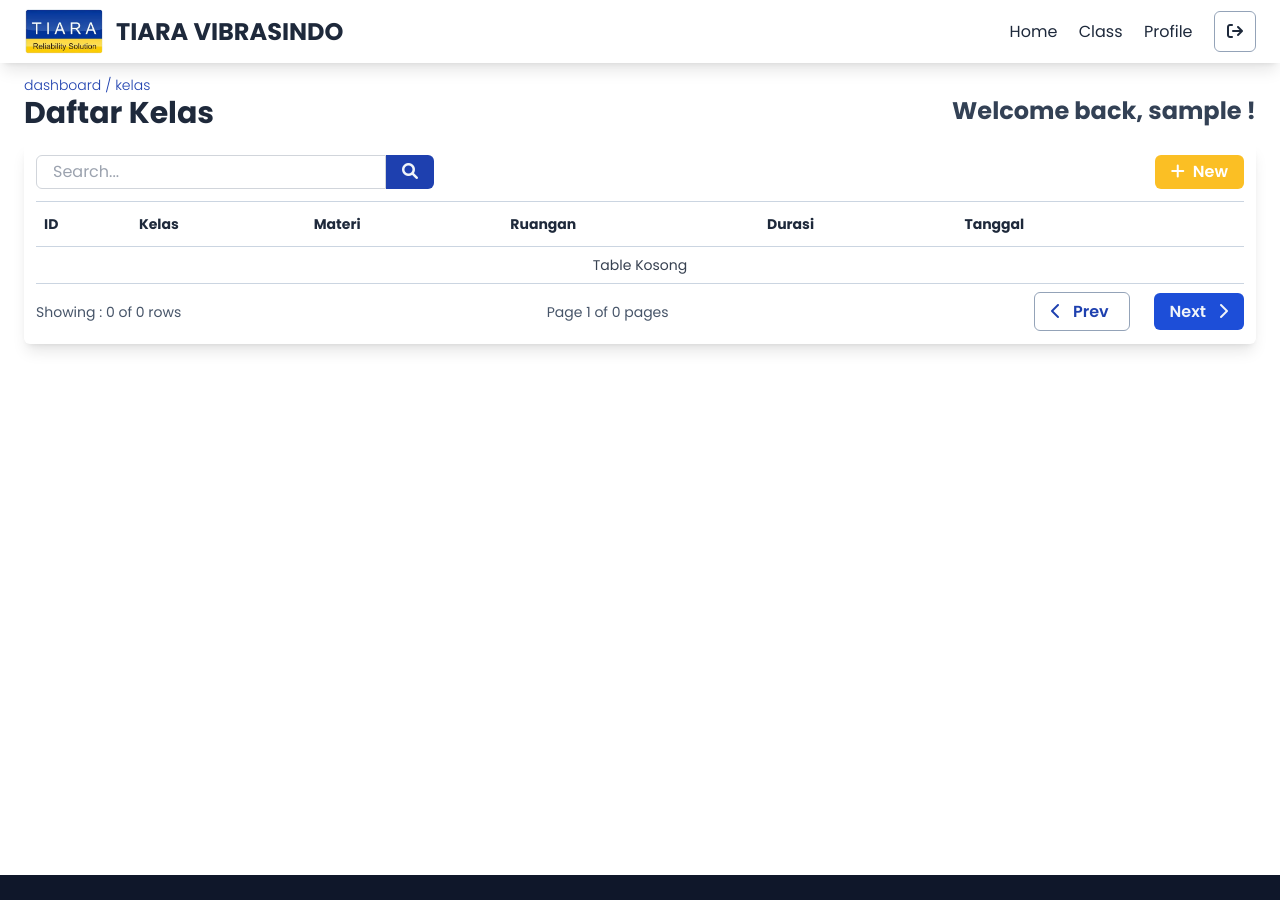
After one commit to AthallahZachari/WEB-KP-TiaraVibrasindo, a PHP site: page /pages/employee/class.php in a window 1280 px wide. The commit adds this page. Shown: the top 900 px of the page. Run offline with PHP 8.4, Linux system fonts and the light colour scheme; the visitor is signed in with stand-in values (Sample User, id 1); data that the repository does not hold is empty; style sheets or scripts are compiled from the project's sources; some libraries are stand-ins or nearby versions.

Commit message:
mentor class section

```diff
--- a/pages/admin/class.php
+++ b/pages/admin/class.php
@@ -20,7 +20,7 @@ $searchClass = '';
 // [ GET ] all kelas
 $sqlClass = "SELECT class.*, materi.nama_materi, admin.admin_name
             FROM class JOIN materi ON class.materi = materi.id_materi
-            JOIN admin ON class.pengajar = admin.id_admin ";
+            JOIN admin ON class.pengajar = admin.id_admin ORDER BY class.id_class";
 
 // [ GET ] get kelas dari searchbox (jika ada)
 if (isset($_GET['searchbox']) && !empty($_GET['searchbox'])) {
@@ -97,7 +97,7 @@ if ($_SERVER['REQUEST_METHOD'] === 'POST') {
         <p>dashboard / inputKelas</p>
       </section>
       <section class=" mb-3 text-3xl text-slate-700 font-bold flex justify-between">
-        <h1 class="  text-slate-800 font-bold">Dashboard</h1>
+        <h1 class="  text-slate-800 font-bold">Daftar Kelas</h1>
         <h1 class=" text-2xl">Welcome back, <?= $_SESSION['current_user'] ?> !</h1>
       </section>
 
--- /dev/null
+++ b/pages/employee/class.php
@@ -0,0 +1,54 @@
+<?php
+session_start();
+include '../../includes/connection/connection.php';
+include '../../includes/header.php';
+
+if (!isset($_SESSION['role']) && !isset($_SESSION['current_user'])) {
+  header("Location: ../index.php");
+  exit();
+}
+
+// [ PAGINATION ]
+$limit = 10; // Jumlah data per halaman
+$page = isset($_GET['page']) ? (int)$_GET['page'] : 1; // Halaman saat ini
+$start = ($page > 1) ? ($page * $limit) - $limit : 0; // Hitung offset
+
+$queryClass = $conn->prepare("SELECT class.*, materi.nama_materi FROM class JOIN materi ON class.materi = materi.id_materi WHERE pengajar = ?");
+$queryClass->execute([$_SESSION['userID']]);
+$rowClass = $queryClass->fetchAll(PDO::FETCH_ASSOC);
+
+$sqlCount = $conn->prepare("SELECT COUNT(*) as total FROM class WHERE pengajar = ?");
+$sqlCount->execute([$_SESSION['userID']]);
+$total_rows = $sqlCount->fetchColumn();
+
+$total_pages = ceil($total_rows / $limit);
+
+// [GET] Mulai dan akhir baris yang ditampilkan
+$start_row = $start + 1;
+$end_row = min($start + $limit, $total_rows);
+
+?>
+
+<body class=" w-full">
+  <?php include '../component/navbar.php'; ?>
+  <div class=" px-6 h-[100vh]">
+    <section class=" w-full">
+      <section class=" mt-3 text-sm text-blue-800 font-light">
+        <p>dashboard / kelas</p>
+      </section>
+      <section class=" mb-3 text-3xl text-slate-700 font-bold flex justify-between">
+        <h1 class="  text-slate-800 font-bold">Daftar Kelas</h1>
+        <h1 class=" text-2xl">Welcome back, <?= $_SESSION['current_user'] ?> !</h1>
+      </section>
+
+      <!-- [ TABLE ] -->
+      <div class=" w-full px-3 py-3 rounded-md shadow-lg">
+        <?php include './tables/tblClass.php';?>
+      </div>
+
+    </section>
+  </div>
+</body>
+<div class=" w-full">
+  <?php include '../../includes/footer.php'; ?>
+</div>
--- /dev/null
+++ b/pages/employee/tables/tblClass.php
@@ -0,0 +1,247 @@
+<div class=" w-auto mb-3 flex justify-between">
+  <form action="" method="GET" class=" flex items-center">
+    <input type="text" name="searchbox" placeholder="Search..." class=" rounded-tl-md rounded-bl-md px-4 py-1 border border-gray-300 focus:outline-none focus:ring-1 focus:ring-amber-400">
+    <button type="submitSearch" class=" px-4 py-[4.7px] bg-blue-800 text-slate-100 rounded-tr-md rounded-br-md">
+      <i class="fa-solid fa-magnifying-glass"></i>
+    </button>
+  </form>
+  <button id="btnAddClass" class=" px-4 py-[4.7px] text-white font-semibold rounded-md bg-amber-400 hover:bg-amber-500"><i class="fa-solid fa-plus mr-2"></i>New</button>
+</div>
+<table class="text-sm overflow-x-auto table-auto w-full">
+  <thead>
+    <tr class="border-y-[1.5px] border-y-slate-300 text-slate-800">
+      <th class=" text-left px-2 py-3">ID</th>
+      <th class=" text-left px-2 py-3">Kelas</th>
+      <th class=" text-left px-2 py-3">Materi</th>
+      <th class=" text-left px-2 py-3">Ruangan</th>
+      <th class=" text-left px-2 py-3">Durasi</th>
+      <th class=" text-left px-2 py-3">Tanggal</th>
+      <th class=" text-center px-2 py-3 w-[50px]"></th>
+    </tr>
+  </thead>
+  <tbody>
+    <?php if ($queryClass->rowCount() > 0) : ?>
+      <?php foreach ($rowClass as $row) : ?>
+        <?php $row['pengajar'] == 7 ? $bgColor = "bg-red-600 text-slate-200" : ''; ?>
+        <tr class=" text-slate-600">
+          <td class="px-2 py-2"><?= $row['id_class'] ?></td>
+          <td class="px-2 py-2"><?= $row['nama_kelas'] ?></td>
+          <td class="px-2 py-2"><?= $row['nama_materi'] ?></td>
+          <td class="px-2 py-2"><?= $row['ruangan'] ?></td>
+          <td class="px-2 py-2"><?= $row['durasi'] ?> menit</td>
+          <td class="px-2 py-2"><?= $row['tanggal'] ?></td>
+          <td class="text-center ">
+            <button id="action-<?= $row['id_class'] ?>" class="action-button px-2 py-[5px] rounded-md hover:bg-slate-200"><i class="fa-solid fa-ellipsis"></i></button>
+            <div id="dropdown-<?= $row['id_class'] ?>" class="dropdown-content hidden absolute mt-1 text-left bg-white border-2 border-white  rounded-md shadow-lg">
+              <button
+                href="#"
+                onclick="toggleEditForm('<?= $row['id_class'] ?>')"
+                class="block w-full px-4 py-2 text-sm text-left text-gray-700 rounded-md hover:bg-gray-100">
+                Edit
+              </button>
+              <form action="class.php" method="POST">
+                <input type="hidden" name="deleteRow" value="<?= $row['id_class'] ?>">
+                <button type="submit" name="btnDeleteRow" class="px-4 py-2 text-sm text-left text-red-700 rounded-md hover:bg-red-100">Hapus</button>
+              </form>
+            </div>
+
+            <section id="formEditClass-<?= $row['id_class'] ?>" class="fixed inset-0 flex z-30 items-center justify-center bg-black bg-opacity-50 text-left hidden">
+              <div class="bg-white rounded-lg px-5 w-[40%]">
+                <div class="py-3 mb-2 border-b-[2px] border-b-slate-400">
+                  <div class=" mt-2 py-2 flex justify-between">
+                    <h2 class="text-2xl text-slate-800 font-semibold"><?= $row['nama_kelas'] ?></h2>
+                    <p class=" text-slate-700 mt-2 font-semibold"><i class="fa-solid fa-user mr-2"></i><?= $row['admin_name'] ?></p>
+                  </div>
+                </div>
+                <form action="" method="POST" id="formEditClass" class=" grid grid-cols-3 gap-2 py-5">
+                  <input type="hidden" name="edit_id_class" id="edit_id_class" value="<?= $row['id_class'] ?>">
+
+                  <label for="edit_class" class=" mb-2 block text-sm font-medium text-gray-700">Nama Kelas</label>
+                  <input type="text" name="edit_class" id="edit_class" class=" col-span-2 rounded-md px-4 py-2 mb-4 border border-slate-400 focus:outline-none focus:ring-1 focus:ring-amber-300">
+
+                  <label for="edit_ruangan" class=" mb-2 block text-sm font-medium text-gray-700">Ruangan</label>
+                  <input type="text" name="edit_ruangan" id="edit_ruangan" class=" col-span-2 rounded-md px-4 py-2 mb-4 border border-slate-400 focus:outline-none focus:ring-1 focus:ring-amber-300">
+
+
+                  <label for="edit_pengajar_tanggal" class=" mb-2 block text-sm font-medium text-gray-700">Pengajar & Materi</label>
+                  <div class=" w-full relative inline-block col-start-2 col-end-3 mb-3">
+                    <button type="button" id="dropdownPengajar" class=" w-full px-3 py-2 flex justify-between items-center col-start-2 col-end-3 border border-slate-400  rounded-md">Pengajar<i class="fa-solid fa-chevron-down ml-2"></i></button>
+                    <ul id="listMentor" class=" text-left text-sm hidden absolute left-0 mt-2 border-2 border-white bg-white shadow-md rounded-md">
+                      <?php foreach ($rowMentor as $mentor) : ?>
+                        <?php if ($mentor['id_admin'] != 1) : ?>
+                          <li class="p-2 rounded-md hover:cursor-pointer hover:bg-slate-200" data-value="<?= htmlspecialchars($mentor['id_admin']); ?>">
+                            <?= htmlspecialchars($mentor['admin_name']); ?>
+                          </li>
+                        <?php endif; ?>
+                      <?php endforeach; ?>
+                    </ul>
+                  </div>
+                  <div class=" w-full relative inline-block col-start-3 col-end-4">
+                    <button type="button" id="dropdownMateri" class=" w-full px-3 py-2 flex justify-between items-center col-start-2 col-end-3 bg-amber-400 rounded-md">Materi<i class="fa-solid fa-chevron-down ml-2"></i></button>
+                    <ul id="listMateri" class=" text-left text-sm hidden absolute left-0 mt-2 border-2 border-white bg-white shadow-md rounded-md">
+                      <?php foreach ($rowMateri as $materi) : ?>
+                        <li class="p-2 rounded-md hover:cursor-pointer hover:bg-slate-200" data-value="<?= htmlspecialchars($materi['id_materi']); ?>">
+                          <?= htmlspecialchars($materi['nama_materi']); ?>
+                        </li>
+                      <?php endforeach; ?>
+                    </ul>
+                  </div>
+
+                  <label for="edit_durasi" class=" mb-2 block text-sm font-medium text-gray-700">Durasi</label>
+                  <input type="number" name="edit_durasi" id="edit_durasi" class=" col-span-2 rounded-md px-4 py-2 mb-4 border border-slate-400 focus:outline-none focus:ring-1 focus:ring-amber-300">
+
+                  <button
+                    type="button"
+                    class=" px-4 py-3 mr-3 col-start-1 col-end-2 border border-gray-300 rounded-md text-slate-600 hover:bg-gray-100"
+                    onclick="toggleEditForm('<?= $row['id_class'] ?>')">
+                    Cancel
+                  </button>
+                  <button
+                    type="submit"
+                    name="submitEditMateri"
+                    class=" px-4 py-3 col-start-2 col-end-4 bg-blue-700 text-white rounded-md hover:bg-blue-800">
+                    Save
+                  </button>
+
+                </form>
+              </div>
+            </section>
+          </td>
+        </tr>
+      <?php endforeach; ?>
+    <?php else: ?>
+      <tr>
+        <td colspan="12" class="py-2 px-4 text-center text-gray-700">Table Kosong</td>
+      </tr>
+    <?php endif; ?>
+  </tbody>
+</table>
+<div class=" border-b-[1.5px] border-b-slate-300"></div>
+
+<!-- PAGINATION -->
+<section class=" mt-2 py-2 flex justify-between items-center ">
+  <p class="text-slate-600 text-sm">Showing : <?= $end_row ?> of <?= $total_rows; ?> rows</p>
+  <p class="text-slate-600 text-sm">Page <?= $page; ?> of <?= $total_pages; ?> pages</p>
+  <div>
+    <a href="inputmateri.php?page=<?= max(1, $page - 1); ?>" class="hover:bg-slate-200 text-blue-800 font-semibold border border-slate-400 px-4 py-[7px] mr-3 rounded-md transition-all duration-300">
+      <i class="fa-solid fa-chevron-left mr-3"></i>Prev
+    </a>
+    <?php if ($page > 3) : ?>
+      <a href="inputmateri.php?page=1" class="px-3 py-[7px] font-semibold rounded-md border border-slate-400 hover:bg-gray-200 transition-all duration-300">1</a>
+      <?php if ($page > 4) : ?>
+        <span class="px-3 py-2 font-semibold">...</span>
+      <?php endif; ?>
+    <?php endif; ?>
+
+    <?php for ($i = max(1, $page - 2); $i <= min($total_pages, $page + 2); $i++) : ?>
+      <a href="inputmateri.php?page=<?= $i; ?>" class="px-3 py-[7px] font-semibold rounded-md border border-slate-400 hover:bg-opacity-90 <?= $i == $page ? 'bg-amber-500 text-slate-100' : '' ?>"><?= $i; ?></a>
+    <?php endfor; ?>
+
+    <?php if ($page < $total_pages - 2) : ?>
+      <?php if ($page < $total_pages - 3) : ?>
+        <span class="px-3 py-2 font-semibold">...</span>
+      <?php endif; ?>
+      <a href="inputmateri.php?page=<?= $total_pages; ?>" class="px-3 py-[7px] font-semibold rounded-md border border-slate-400 hover:bg-gray-200 transition-all duration-300"><?= $total_pages; ?></a>
+    <?php endif; ?>
+
+    <a href="inputmateri.php?page=<?= min($total_pages, $page + 1); ?>" class="bg-blue-700 hover:bg-blue-800 text-slate-100 font-semibold px-4 py-[7px] ml-3 rounded-md">
+      Next<i class="fa-solid fa-chevron-right ml-3"></i>
+    </a>
+  </div>
+</section>
+<script>
+  document.addEventListener('DOMContentLoaded', function() {
+
+    // Get all toggle buttons
+    const toggleButtons = document.querySelectorAll('[id^="toggleListPengajar-"]');
+    const btnAddClass = document.getElementById('btnAddClass');
+    const formNewClass = document.getElementById('formAddClass');
+    const listMentorNew = document.getElementById('newListMentor');
+    const listMateriNew = document.getElementById('newListMateri');
+    const listMentor = document.getElementById('listMentor');
+    const listMateri = document.getElementById('listMateri');
+    const btnCloseForm = document.getElementById('btnCancel');
+
+    const btnShowPengajar = document.getElementById('dropdownPengajar');
+    const btnShowMateri = document.getElementById('dropdownMateri');
+    const btnShowPengajarNew = document.getElementById('newDropdownPengajar');
+    const btnShowMateriNew = document.getElementById('newDropdownMateri');
+
+    const selectedPengajarInput = document.getElementById('selectedPengajar');
+    const selectedMateriInput = document.getElementById('selectedMateri');
+
+    btnAddClass.addEventListener('click', function() {
+      formNewClass.classList.toggle('hidden');
+    })
+
+    btnCloseForm.addEventListener('click', function() {
+      formNewClass.classList.toggle('hidden');
+    })
+
+    btnShowPengajar.addEventListener('click', function() {
+      listMentor.classList.toggle('hidden');
+    })
+
+    btnShowPengajarNew.addEventListener('click', function() {
+      listMentorNew.classList.toggle('hidden');
+    })
+
+    btnShowMateri.addEventListener('click', function() {
+      listMateri.classList.toggle('hidden');
+    })
+
+    btnShowMateriNew.addEventListener('click', function() {
+      listMateriNew.classList.toggle('hidden');
+    })
+
+    // Handle selection of a pengajar
+    listMentorNew.addEventListener('click', function(event) {
+      const item = event.target;
+      if (item.tagName.toLowerCase() === 'li') {
+        const pengajarId = item.getAttribute('data-value');
+        selectedPengajarInput.value = pengajarId;
+        btnShowPengajarNew.innerHTML = item.innerText + ' <i class="fa-solid fa-chevron-down ml-2"></i>';
+        listMentorNew.classList.add('hidden');
+      }
+    });
+
+    // Handle selection of a materi
+    listMateriNew.addEventListener('click', function(event) {
+      const item = event.target;
+      if (item.tagName.toLowerCase() === 'li') {
+        const materiId = item.getAttribute('data-value');
+        selectedMateriInput.value = materiId;
+        btnShowMateriNew.innerHTML = item.innerText + ' <i class="fa-solid fa-chevron-down ml-2"></i>';
+        listMateriNew.classList.add('hidden');
+      }
+    });
+
+    toggleButtons.forEach(button => {
+      button.addEventListener('click', function() {
+        const id = this.id.split('-')[1];
+        const dropdown = document.getElementById(`dropdownListPengajar-${id}`);
+        dropdown.classList.toggle('hidden');
+      });
+    });
+
+  });
+
+  document.querySelectorAll('.action-button').forEach(button => {
+    button.addEventListener('click', function(event) {
+      // Mendapatkan ID materi
+      const classId = this.id.split('-')[1];
+      // Menampilkan atau menyembunyikan dropdown terkait
+      const dropdown = document.getElementById(`dropdown-${classId}`);
+      dropdown.classList.toggle('hidden');
+    });
+  });
+
+  //
+  function toggleEditForm(id) {
+    const formEditClass = document.getElementById(`formEditClass-${id}`);
+
+    if (formEditClass) {
+      formEditClass.classList.toggle('hidden');
+    }
+  }
+</script>
```
Also changed, not shown: pages/employee/profile.php (+9 -0 lines).
